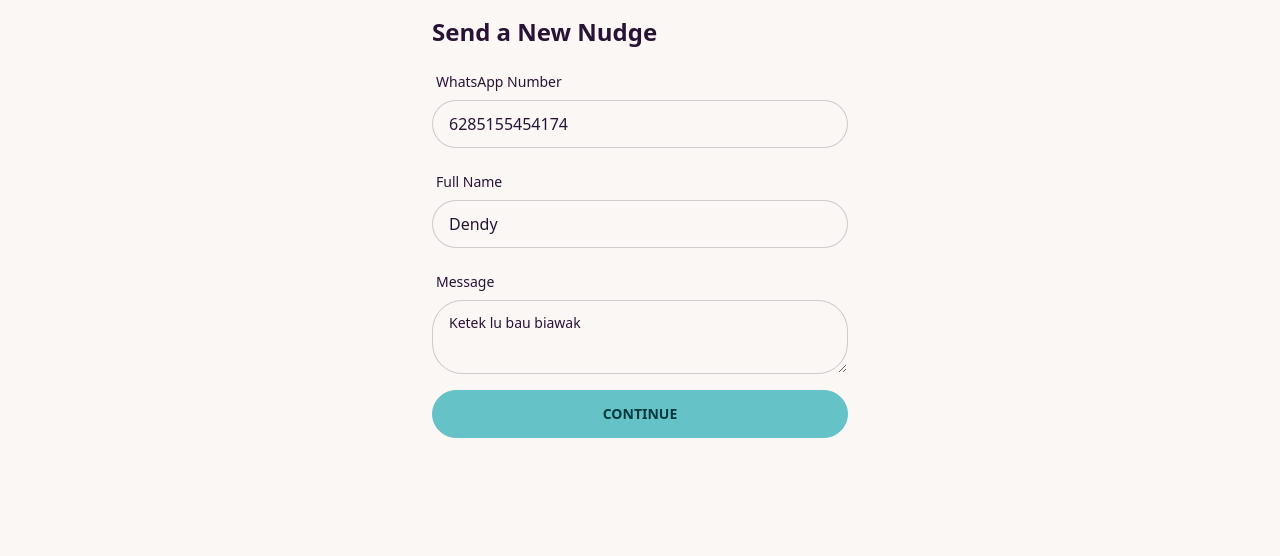
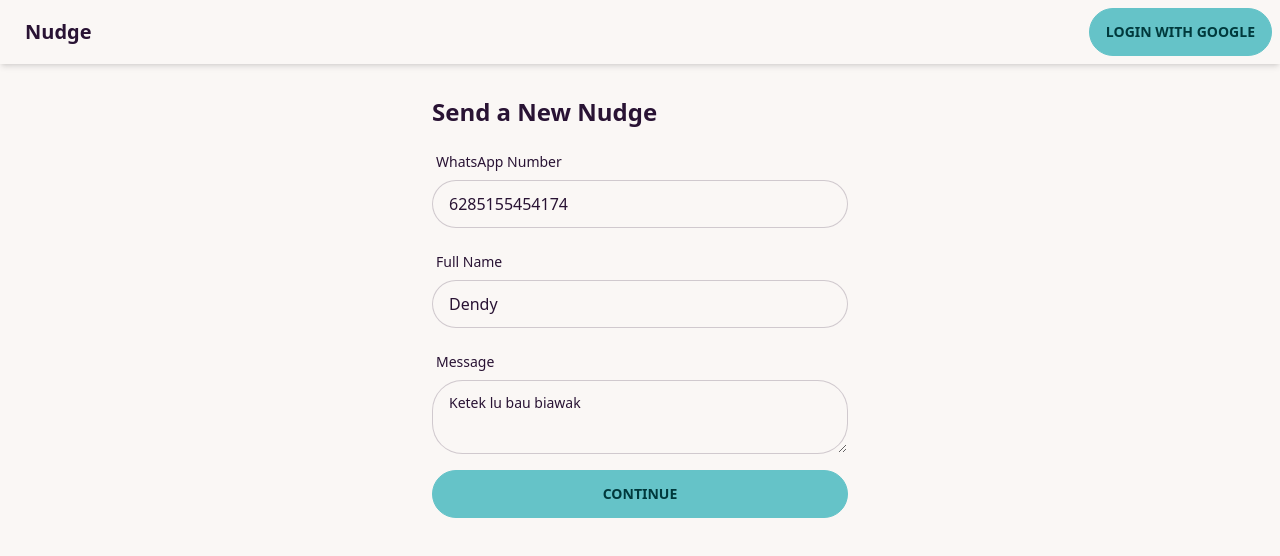
Before and after one commit to dendyaziz/nudge-nuxtjs, a Nuxt app: page / in a window 1280 px wide. Shown: the top 556 px of the page. Built offline with nearby package versions, Linux system fonts and the light colour scheme; no server answers.

Commit message:
feat: add navbar with authentication buttons and page routing

```diff
--- /dev/null
+++ b/app.vue
@@ -0,0 +1,39 @@
+<template>
+  <div>
+    <!-- Navbar -->
+    <div class="navbar bg-base-100 shadow-md mb-4">
+      <div class="flex-1">
+        <NuxtLink to="/" class="btn btn-ghost normal-case text-xl">Nudge</NuxtLink>
+      </div>
+      <div class="flex-none">
+        <div v-if="user">
+          <button @click="logout" class="btn btn-ghost">Logout</button>
+        </div>
+        <div v-else>
+          <button @click="login" class="btn btn-primary">Login with Google</button>
+        </div>
+      </div>
+    </div>
+
+    <!-- Page Content -->
+    <NuxtPage />
+  </div>
+</template>
+
+<script setup>
+import { useAuth } from '~/composables/useAuth';
+import { useRouter } from 'vue-router';
+const { user, signOut, signInWithGoogle } = useAuth();
+
+const router = useRouter();
+
+async function login() {
+  await signInWithGoogle();
+  navigateTo('/', { external: true });
+}
+
+async function logout() {
+  await signOut();
+  navigateTo('/', { external: true });
+}
+</script>
```
